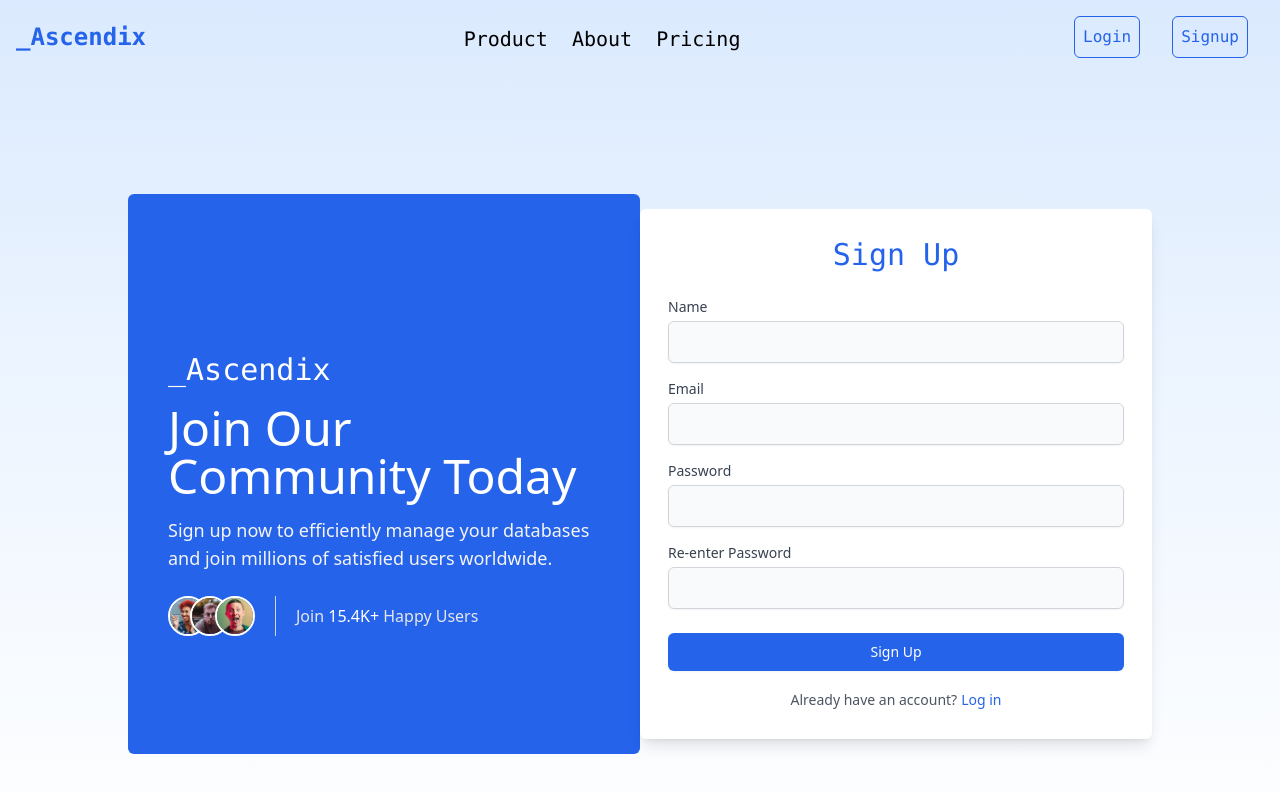
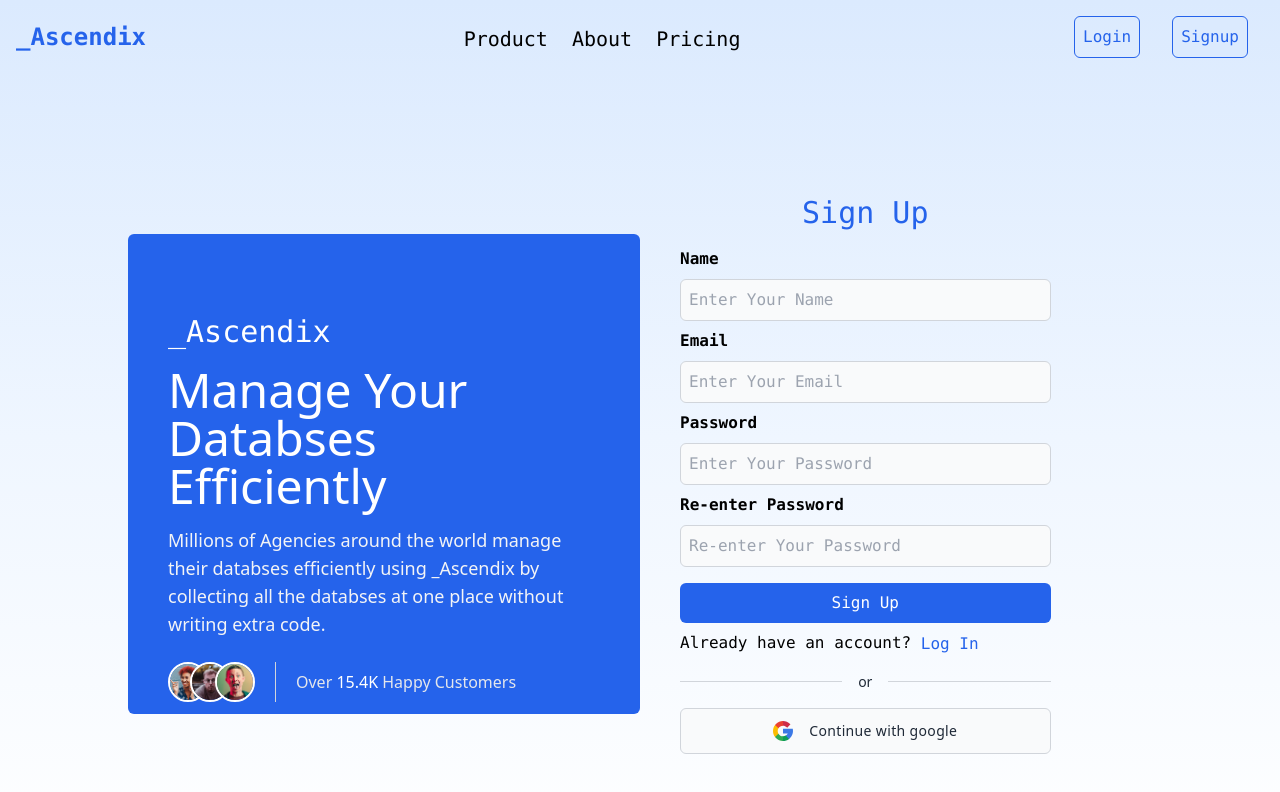
Before and after one commit to suraj-9849/toolsmith, a React (Create React App) app: page /signup in a window 1280 px wide. Shown: the top 792 px of the page. Built offline with nearby package versions, Linux system fonts and the light colour scheme.

Commit message:
Bugs Fixed in Signup page

```diff
--- a/src/components/Signup.tsx
+++ b/src/components/Signup.tsx
@@ -1,24 +1,26 @@
 import React from 'react';
-import axios from 'axios';
-import { Link } from 'react-router-dom';
-import Navbar from './Navbar';
 import bonnie from '../icons/bonnie.png';
 import thomas from '../icons/thomas.png';
 import jese from '../icons/jese.png';
+import Navbar from './Navbar';
+import { CgSpinner } from 'react-icons/cg';
+import { Link } from 'react-router-dom';
+import axios from 'axios';
 
 export default function Signup() {
   const [name, setName] = React.useState<string>('');
   const [email, setEmail] = React.useState<string>('');
   const [password, setPassword] = React.useState<string>('');
   const [reenterPassword, setReenterPassword] = React.useState<string>('');
+  const [loading, setLoading] = React.useState<boolean>(false);
 
   const handleSubmit = async (e: React.FormEvent<HTMLFormElement>) => {
     e.preventDefault();
     if (password !== reenterPassword) {
-            alert("Passwords do not match!!!!!");
+      alert('Passwords do not match!');
       return;
     }
-        // console.log(name,email,password,reenterPassword) - > Checking!!
+    setLoading(true);
     try {
       const response = await axios.post('http://localhost:5000/api/user/signup', {
         name,
@@ -28,21 +30,24 @@ export default function Signup() {
       console.log(response.data);
     } catch (e) {
       console.error(e);
-            alert("Signup failed!!");
+      alert('Signup failed!');
+    } finally {
+      setLoading(false);
     }
   };
 
   return (
-        <div className="bg-gradient-to-b from-blue-100 via-blue-50 to-white min-h-screen">
+    <div className="bg-gradient-to-b from-blue-100 via-blue-50 to-white">
       <Navbar />
-            <div className="flex h-screen items-center justify-center ">
+      <div className="flex h-screen items-center justify-center content-center">
         <div className="flex w-[80vw] items-center">
-                    <div className="w-1/2 p-10 h-[70vh] rounded-md hidden content-center sm:flex items-center justify-center bg-blue-600">
-                        <div className="mt-10  ">
+          <div className="w-1/2 p-10 h-[60vh] rounded-md content-center flex-row bg-blue-600">
+            <div className="mt-10">
               <h1 className="font-mono font-light text-3xl text-white">_Ascendix</h1>
-                            <h1 className="text-5xl text-white mt-4">Join Our Community Today</h1>
+              <h1 className="text-5xl text-white mt-4">Manage Your Databses Efficiently</h1>
               <h1 className="mt-4 text-lg font-light text-gray-100">
-                                Sign up now to efficiently manage your databases and join millions of satisfied users worldwide.
+              Millions of Agencies around the world manage their databses efficiently using _Ascendix by collecting
+              all the databses at one place without writing extra code.
               </h1>
               <div className="mt-6 flex items-center">
                 <div className="border-r flex items-center border-gray-300">
@@ -51,72 +56,111 @@ export default function Signup() {
                   <img src={jese} className="rounded-full mr-5 border-2 ml-[-15px] border-white h-10" alt="" />
                 </div>
                 <div className="ml-5 flex">
-                                    <h1 className="text-light text-gray-200">Join</h1>
-                                    <h1 className="text-white">&nbsp;15.4K+</h1>
-                                    <h1 className="textlight text-gray-200">&nbsp;Happy Users</h1>
+                  <h1 className="text-light text-gray-200">Over</h1>
+                  <h1 className="text-white">&nbsp;15.4K</h1>
+                  <h1 className="textlight text-gray-200">&nbsp;Happy Customers</h1>
                 </div>
               </div>
             </div>
           </div>
-                    <div className="sm:w-1/2 w-full bg-white p-10 sm:p-7 rounded-md shadow-lg">
-                        <h2 className="text-3xl font-mono text-blue-600 mb-6 text-center">Sign Up</h2>
-                        <form onSubmit={handleSubmit}>
-                            <div className="mb-4">
-                                <label htmlFor="name" className="block text-sm font-medium text-gray-700">Name</label>
+          <div className="w-[44%]">
+            <div className="p-10">
+              <div className="flex justify-center content-center">
+                <h1 className="text-3xl font-mono text-blue-600">Sign Up</h1>
+              </div>
+              <form onSubmit={handleSubmit} className="mt-4">
+                <h1 className="font-semibold font-mono">Name</h1>
                 <input
-                                    id="name"
                   type="text"
                   value={name}
                   onChange={(e) => setName(e.target.value)}
-                                    className="mt-1 block w-full px-3 py-2 bg-gray-50 border border-gray-300 rounded-md shadow-sm focus:outline-none focus:ring-blue-500 focus:border-blue-500"
+                  className="font-mono border font-light bg-gray-50 p-2 w-full mt-2 resize-none border-gray-300 rounded-md focus:outline-none"
+                  placeholder="Enter Your Name"
                   required
                 />
-                            </div>
-                            <div className="mb-4">
-                                <label htmlFor="email" className="block text-sm font-medium text-gray-700">Email</label>
+                <h1 className="font-semibold mt-2 font-mono">Email</h1>
                 <input
-                                    id="email"
                   type="email"
                   value={email}
                   onChange={(e) => setEmail(e.target.value)}
-                                    className="mt-1 block w-full px-3 py-2 bg-gray-50 border border-gray-300 rounded-md shadow-sm focus:outline-none focus:ring-blue-500 focus:border-blue-500"
+                  className="font-mono border font-light bg-gray-50 p-2 w-full mt-2 resize-none border-gray-300 rounded-md focus:outline-none"
+                  placeholder="Enter Your Email"
                   required
                 />
-                            </div>
-                            <div className="mb-4">
-                                <label htmlFor="password" className="block text-sm font-medium text-gray-700">Password</label>
+                <h1 className="font-semibold mt-2 font-mono">Password</h1>
                 <input
-                                    id="password"
                   type="password"
                   value={password}
                   onChange={(e) => setPassword(e.target.value)}
-                                    className="mt-1 block w-full px-3 py-2 bg-gray-50 border border-gray-300 rounded-md shadow-sm focus:outline-none focus:ring-blue-500 focus:border-blue-500"
+                  className="font-mono border p-2 w-full mt-2 bg-gray-50 font-light resize-none border-gray-300 rounded-md focus:outline-none"
+                  placeholder="Enter Your Password"
                   required
                 />
-                            </div>
-                            <div className="mb-6">
-                                <label htmlFor="reenterPassword" className="block text-sm font-medium text-gray-700">Re-enter Password</label>
+                <h1 className="font-semibold mt-2 font-mono">Re-enter Password</h1>
                 <input
-                                    id="reenterPassword"
                   type="password"
                   value={reenterPassword}
                   onChange={(e) => setReenterPassword(e.target.value)}
-                                    className="mt-1 block w-full px-3 py-2 bg-gray-50 border border-gray-300 rounded-md shadow-sm focus:outline-none focus:ring-blue-500 focus:border-blue-500"
+                  className="font-mono border p-2 w-full mt-2 bg-gray-50 font-light resize-none border-gray-300 rounded-md focus:outline-none"
+                  placeholder="Re-enter Your Password"
                   required
                 />
+                <button
+                  type="submit"
+                  className="w-full p-2 bg-blue-600 font-mono mt-4 text-white rounded-md justify-center flex items-center"
+                >
+                  {loading ? <CgSpinner className="animate-spin mx-2" size={20} /> : 'Sign Up'}
+                </button>
+              </form>
+              <div className="flex mt-2">
+                <h1 className="font-light font-mono">Already have an account?</h1>
+                <Link to="/login">
+                  <button className="font-mono text-blue-600">&nbsp;Log In</button>
+                </Link>
+              </div>
+              <div className="my-4 flex items-center gap-4">
+                <hr className="w-full border-gray-300" />
+                <p className="text-sm text-gray-800 text-center">or</p>
+                <hr className="w-full border-gray-300" />
               </div>
               <button
-                                type="submit"
-                                className="w-full flex justify-center py-2 px-4 border border-transparent rounded-md shadow-sm text-sm font-medium text-white bg-blue-600 hover:bg-blue-700 focus:outline-none focus:ring-2 focus:ring-offset-2 focus:ring-blue-500"
+                  type="button"
+                  className="w-full flex items-center justify-center gap-4 py-3 px-6 text-sm tracking-wide text-gray-800 border border-gray-300 rounded-md bg-gray-50 hover:bg-gray-100 focus:outline-none"
                 >
-                                Sign Up
+                  <svg xmlns="http://www.w3.org/2000/svg" width="20px" className="inline" viewBox="0 0 512 512">
+                    <path
+                      fill="#fbbd00"
+                      d="M120 256c0-25.367 6.989-49.13 19.131-69.477v-86.308H52.823C18.568 144.703 0 198.922 0 256s18.568 111.297 52.823 155.785h86.308v-86.308C126.989 305.13 120 281.367 120 256z"
+                      data-original="#fbbd00"
+                    />
+                    <path
+                      fill="#0f9d58"
+                      d="m256 392-60 60 60 60c57.079 0 111.297-18.568 155.785-52.823v-86.216h-86.216C305.044 385.147 281.181 392 256 392z"
+                      data-original="#0f9d58"
+                    />
+                    <path
+                      fill="#31aa52"
+                      d="m139.131 325.477-86.308 86.308a260.085 260.085 0 0 0 22.158 25.235C123.333 485.371 187.62 512 256 512V392c-49.624 0-93.117-26.72-116.869-66.523z"
+                      data-original="#31aa52"
+                    />
+                    <path
+                      fill="#3c79e6"
+                      d="M512 256a258.24 258.24 0 0 0-4.192-46.377l-2.251-12.299H256v120h121.452a135.385 135.385 0 0 1-51.884 55.638l86.216 86.216a260.085 260.085 0 0 0 25.235-22.158C485.371 388.667 512 324.38 512 256z"
+                      data-original="#3c79e6"
+                    />
+                    <path
+                      fill="#cf2d48"
+                      d="m352.167 159.833 10.606 10.606 84.853-84.852-10.606-10.606C388.668 26.629 324.381 0 256 0l-60 60 60 60c36.326 0 70.479 14.146 96.167 39.833z"
+                      data-original="#cf2d48"
+                    />
+                    <path
+                      fill="#eb4132"
+                      d="M256 120V0C187.62 0 123.333 26.629 74.98 74.98a259.849 259.849 0 0 0-22.158 25.235l86.308 86.308C162.883 146.72 206.376 120 256 120z"
+                      data-original="#eb4132"
+                    />
+                  </svg>
+                  Continue with google
                 </button>
-                        </form>
-                        <div className="mt-4 text-center">
-                            <span className="text-sm text-gray-600">Already have an account?</span>
-                            <Link to="/login" className="ml-1 text-sm text-blue-600 hover:text-blue-500">
-                                Log in
-                            </Link>
             </div>
           </div>
         </div>
```
Lines whose indentation alone changed are shown as unchanged.
